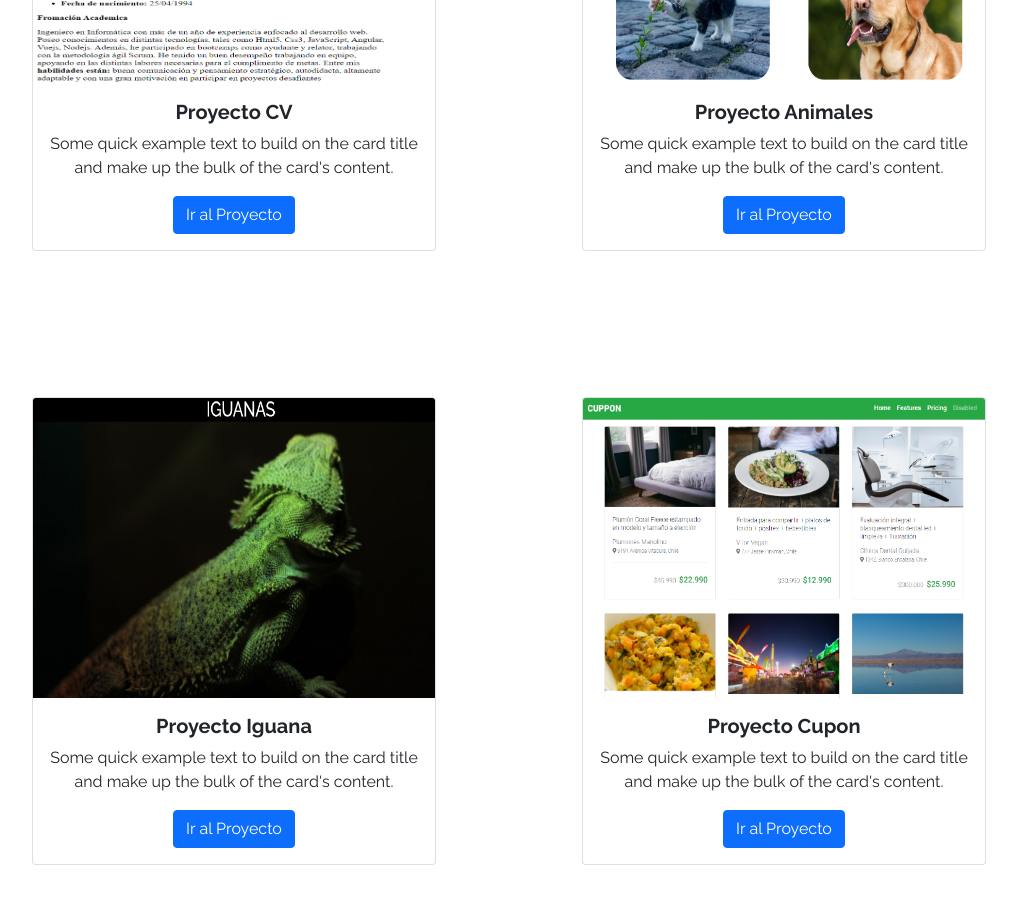
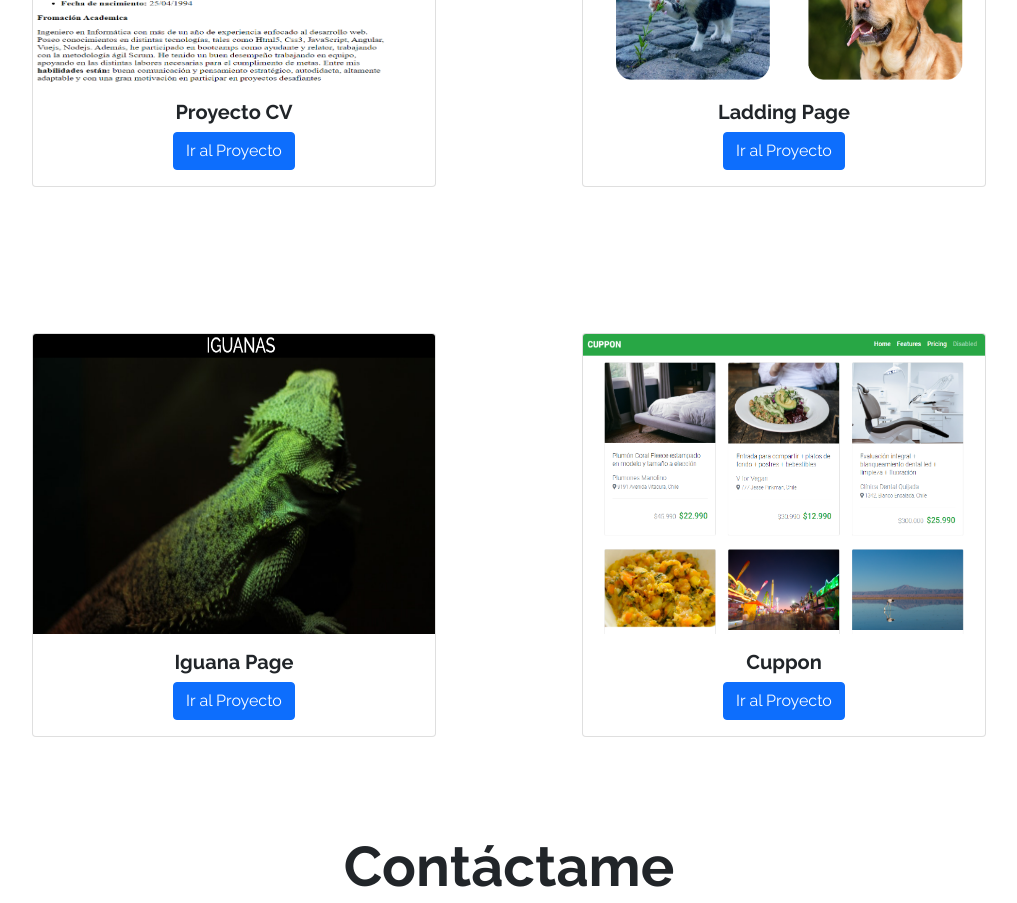
Before and after one commit to jotavaldivia/jotavaldivia.github.io, a plain HTML site: page index.html in a window 1280 px wide. Shown: the part 1820-2723 px from the top of the page, without its empty margins (131-1148 px from the left). Drawn offline with nearby package versions, Linux system fonts and the light colour scheme.

Commit message:
en seccion mis trabajos cambiado los nombre y borrado el parrafo

```diff
--- a/index.html
+++ b/index.html
@@ -135,7 +135,7 @@
                     <img class="card-img-top" src="assets/img/cv.png" alt="Card image cap" height="300px">
                     <div class="card-body">
                       <h5 class="card-title fw-bold">Proyecto CV</h5>
-                      <p class="card-text">Some quick example text to build on the card title and make up the bulk of the card's content.</p>
+
                       <a href="cv/cv.html" class="btn btn-primary">Ir al Proyecto</a>
                     </div>
                   </div>
@@ -144,8 +144,8 @@
                 <div class="card">
                     <img class="card-img-top" src="assets/img/animales.png" alt="Card image cap" height="300px">
                     <div class="card-body">
-                      <h5 class="card-title fw-bold">Proyecto Animales</h5>
-                      <p class="card-text">Some quick example text to build on the card title and make up the bulk of the card's content.</p>
+                      <h5 class="card-title fw-bold">Ladding Page</h5>
+
                       <a href="landing_animales/index.html" class="btn btn-primary">Ir al Proyecto</a>
                     </div>
                   </div>
@@ -154,8 +154,8 @@
                 <div class="card">
                     <img class="card-img-top" src="assets/img/iguana.png" alt="Card image cap" height="300px">
                     <div class="card-body">
-                      <h5 class="card-title fw-bold">Proyecto Iguana</h5>
-                      <p class="card-text">Some quick example text to build on the card title and make up the bulk of the card's content.</p>
+                      <h5 class="card-title fw-bold">Iguana Page</h5>
+
                       <a href="Desafío - Iguana page/index.html" class="btn btn-primary">Ir al Proyecto</a>
                     </div>
                   </div>
@@ -164,8 +164,8 @@
                 <div class="card">
                     <img class="card-img-top" src="assets/img/cupon.png" alt="Card image cap" height="300px">
                     <div class="card-body">
-                      <h5 class="card-title fw-bold">Proyecto Cupon</h5>
-                      <p class="card-text">Some quick example text to build on the card title and make up the bulk of the card's content.</p>
+                      <h5 class="card-title fw-bold">Cuppon</h5>
+
                       <a href="Desafío - Cuppon/index.html" class="btn btn-primary">Ir al Proyecto</a>
                     </div>
                   </div>
```
